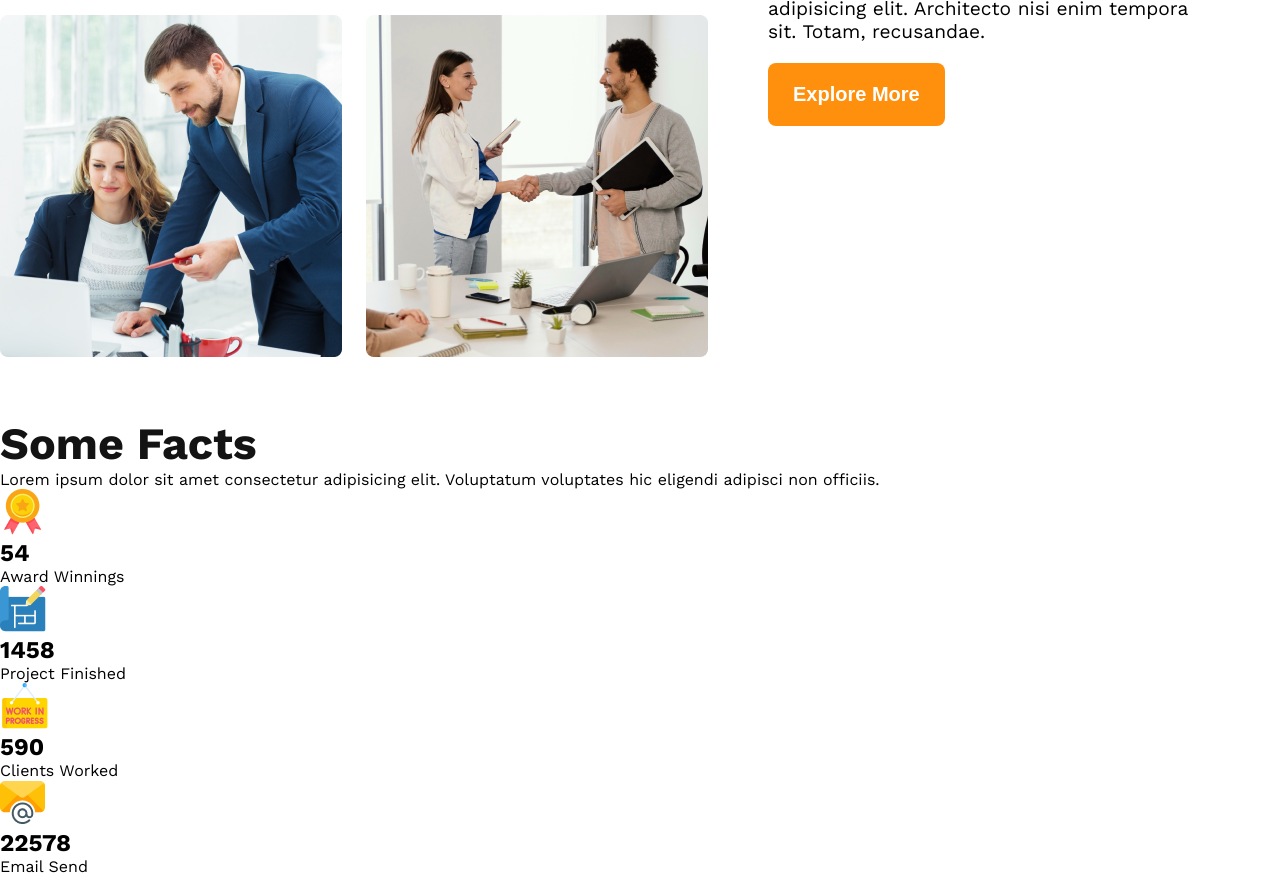
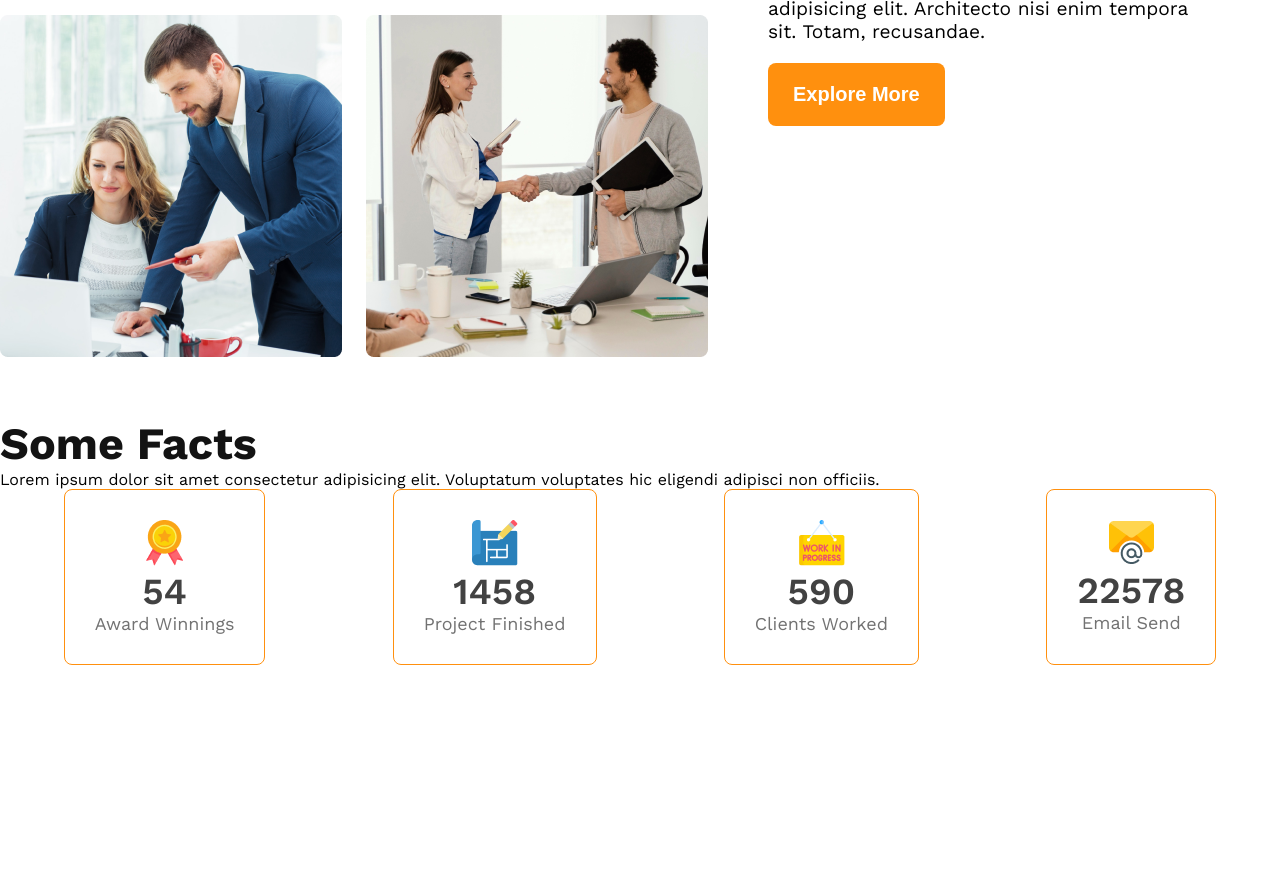
Before and after one commit to Munshi91/architects-website, a plain HTML site: page index.html in a window 1280 px wide. Shown: the part 1360-2236 px from the top of the page. After the commit the page ends 2025 px from the top, so only its background shows below. Drawn offline with nearby package versions, Linux system fonts and the light colour scheme.

Commit message:
Facts card create

```diff
--- a/css/style.css
+++ b/css/style.css
@@ -117,6 +117,27 @@ main {
   margin-bottom: 20px;
 }
 
+.facts-card-container {
+  display: flex;
+  justify-content: space-around;
+}
+.facts-card-container .card {
+  border: 1px solid #ff900e;
+  border-radius: 8px;
+  text-align: center;
+  padding: 30px;
+}
+.facts-card-container .card-stats {
+  font-size: 2.3rem;
+  font-weight: 600;
+  color: #424242;
+}
+.facts-card-container .card-title {
+  font-size: 18px;
+  font-weight: 400;
+  color: #727272;
+}
+
 /* mobile devices */
 @media screen and (max-width: 576px) {
   header {
--- a/index.html
+++ b/index.html
@@ -61,22 +61,22 @@
       <div class="facts-card-container">
         <div class="card">
           <img src="images/icons/ribon.png" alt="">
-          <h2 class="cat-stats">54</h2>
+          <h2 class="card-stats">54</h2>
           <p class="card-title">Award Winnings</p>
         </div>
         <div class="card">
           <img src="images/icons/projects.png" alt="">
-          <h2 class="cat-stats">1458</h2>
+          <h2 class="card-stats">1458</h2>
           <p class="card-title">Project Finished</p>
         </div>
         <div class="card">
           <img src="images/icons/customers.png" alt="">
-          <h2 class="cat-stats">590</h2>
+          <h2 class="card-stats">590</h2>
           <p class="card-title">Clients Worked</p>
         </div>
         <div class="card">
           <img src="images/icons/email.png" alt="">
-          <h2 class="cat-stats">22578</h2>
+          <h2 class="card-stats">22578</h2>
           <p class="card-title">Email Send</p>
         </div>
       </div>
```
